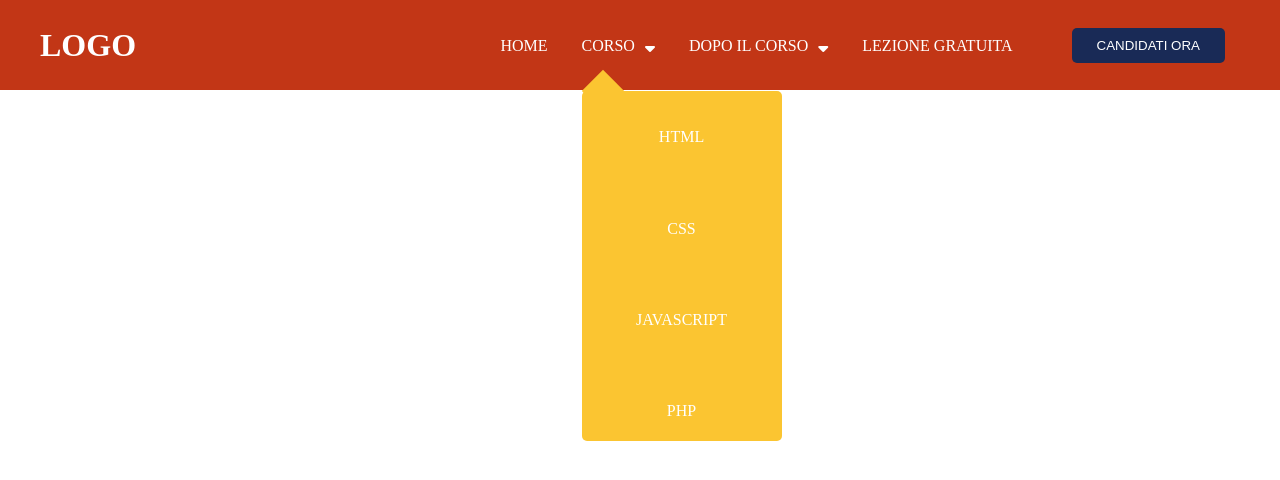
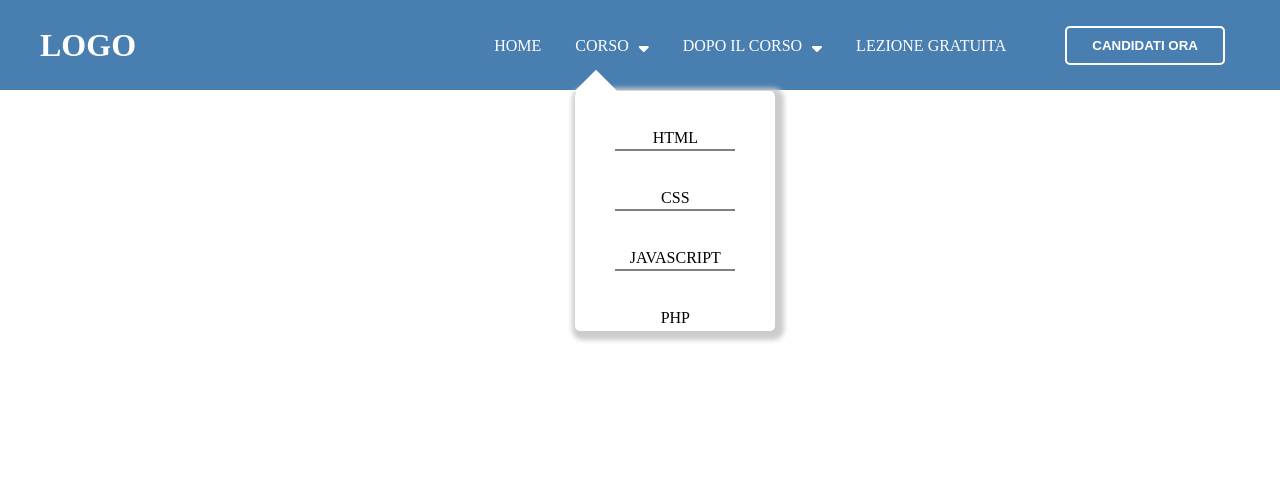
Before and after one commit to ionutbirlad/js-html-css-revolut, a plain HTML site: page index.html in a window 1280 px wide. Both pictures are taken after a click on the item "CORSO". Drawn offline with nearby package versions, Linux system fonts and the light colour scheme.

Commit message:
miglioramenti

```diff
--- a/css/style.css
+++ b/css/style.css
@@ -4,9 +4,13 @@
   box-sizing: border-box;
 }
 
+body{
+  overflow: hidden;
+}
+
 header{
   height: 90px;
-  background: #c23616;
+  background: #487eb0;
   text-transform: uppercase;
   color: #fff;
 }
@@ -31,6 +35,7 @@ h1 a{
   float: right;
   line-height: 90px;
   position: relative;
+
 }
 .menu .fas.fa-times{
   display: none;
@@ -44,12 +49,39 @@ h1 a{
   position: relative;
   display: inline-block;
   padding: 0 15px;
+
 }
+
 .menu li a{
   text-decoration: none;
   color: inherit;
   vertical-align: middle;
+  position: relative;
+
 }
+.menu a::after{
+  content: "";
+  position: absolute;
+  width: 50%;
+  height: 3px;
+  background: #c23616;
+  margin: 0;
+  padding: 0;
+  left: -350px;
+  bottom: -5px;
+  transition: 0.4s;
+  opacity: 0;
+  transform: scale(0);
+  clip-path: circle(0);
+}
+.menu a:hover::after{
+  left: 50%;
+  transform: translateX(-50%) scale(1);
+  transition: 0.4s;
+  opacity: 1;
+  clip-path: circle(100%);
+}
+
 .menu li a i{
   line-height: 90px;
   float: right;
@@ -60,11 +92,16 @@ h1 a{
   cursor: pointer;
   margin-left: 25px;
   color: inherit;
-  background: #192a56;
+  background: none;
   padding: 10px 25px;
-  border: none;
+  border: 2px solid #fff;
   border-radius: 5px;
   text-transform: uppercase;
+  transition: 0.4s;
+  font-weight: 700;
+}
+.btn:hover{
+  background: #c23616;
 }
 
 .fas.fa-bars{
@@ -80,15 +117,19 @@ h1 a{
   /* z-index: -9999; */
   position: absolute;
   min-width: 200px;
-  height: 350px;
-  background: #fbc531;
+  /* height: 380px; */
+  background: #fff;
+  color: #000000;
   border-radius: 5px;
+  -webkit-box-shadow: 3px 3px 5px 6px #ccc;
+  -moz-box-shadow: 3px 3px 5px 6px #ccc;
+  box-shadow: 3px 3px 5px 6px #ccc;
 }
 .dropdown::after{
   content: "";
   width: 30px;
   height: 30px;
-  background: #fbc531;
+  background: #fff;
   position: absolute;
   display: block;
   top: -15px;
@@ -100,8 +141,14 @@ h1 a{
   display: block;
 } */
 .dropdown .drop-item{
-  width: 100%;
+  margin: 0 auto;
+  width: 60%;
+  height: 60px;
   text-align: center;
+  border-bottom: 2px solid #00000080;
+}
+.dropdown .drop-item.last{
+  border: none;
 }
 
 @media all and (max-width: 800px) {
@@ -110,16 +157,16 @@ h1 a{
   }
 
   .menu{
-    display: none;
     position: absolute;
-    width: 80vw;
+    width: 80%;
     height: 100vh;
-    right: 0;
-    background: red;
-    /* display: flex;
+    right: -100%;
+    background: #487eb0;
+    display: flex;
     flex-direction: column;
     align-items: center;
-    justify-content: center; */
+    justify-content: center;
+    transition: 0.7s;
   }
 
   .menu .li{
@@ -135,5 +182,10 @@ h1 a{
     padding: 0;
     font-size: 1rem;
     margin: 0;
+    border: none;
+  }
+
+  .menu.active{
+    right: 0;
   }
 }
--- a/index.html
+++ b/index.html
@@ -25,7 +25,7 @@
               <div class="drop-item"><a href="#">html</a></div>
               <div class="drop-item"><a href="#">css</a></div>
               <div class="drop-item"><a href="#">javascript</a></div>
-              <div class="drop-item"><a href="#">php</a></div>
+              <div class="drop-item last"><a href="#">php</a></div>
             </div>
           </li>
           <li>
@@ -33,7 +33,7 @@
             <div class="dropdown">
               <div class="drop-item"><a href="#">sbocchi</a></div>
               <div class="drop-item"><a href="#">opportunità</a></div>
-              <div class="drop-item"><a href="#">competenze</a></div>
+              <div class="drop-item last"><a href="#">competenze</a></div>
             </div>
           </li>
           <li><a href="#">lezione gratuita</a></li>
--- a/js/main.js
+++ b/js/main.js
@@ -11,10 +11,10 @@ $(document).ready(function () {
   });
 
   $(".fa-bars").click(function () {
-    $(".menu").slideDown(500);
+    $(".menu").toggleClass("active");
   });
   $(".fa-times").click(function () {
-    $(".menu").slideUp(500);
+    $(".menu").toggleClass("active");
   });
 
 
```
